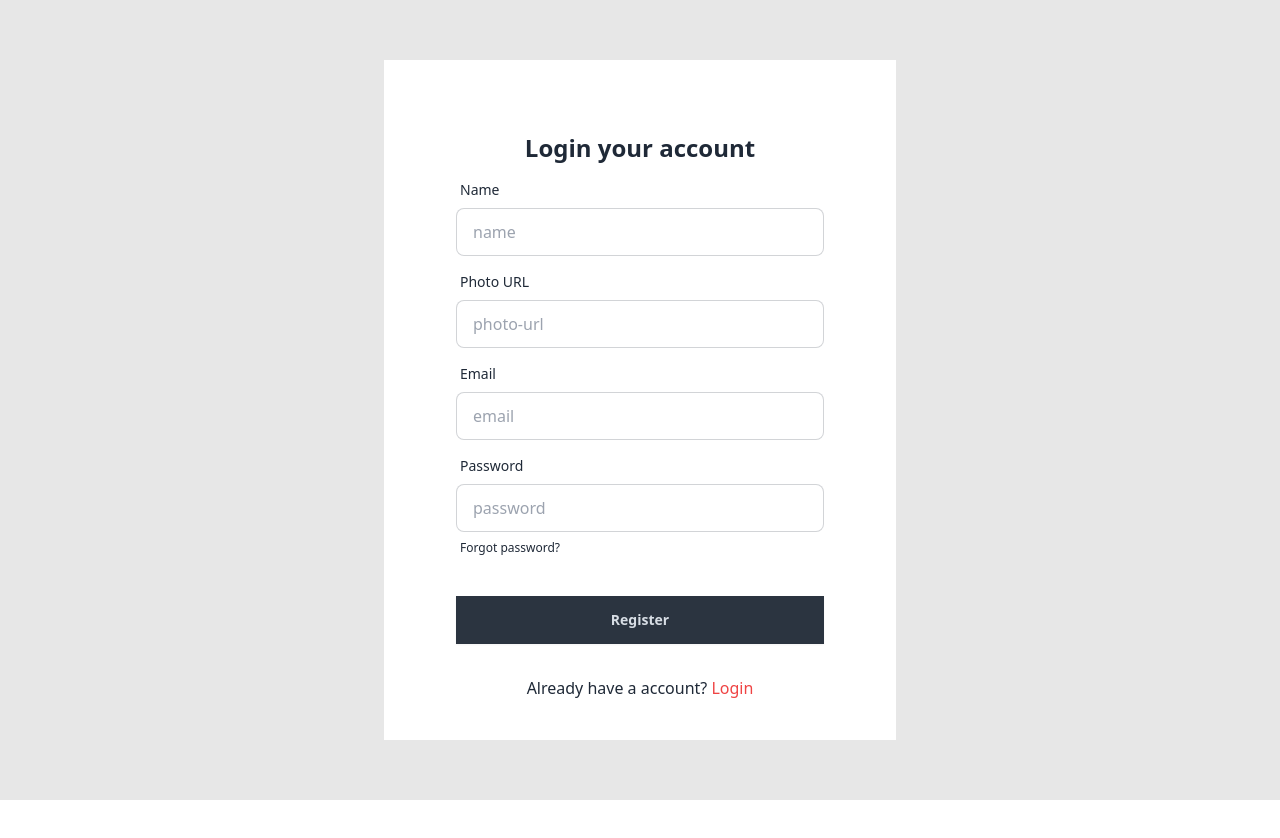
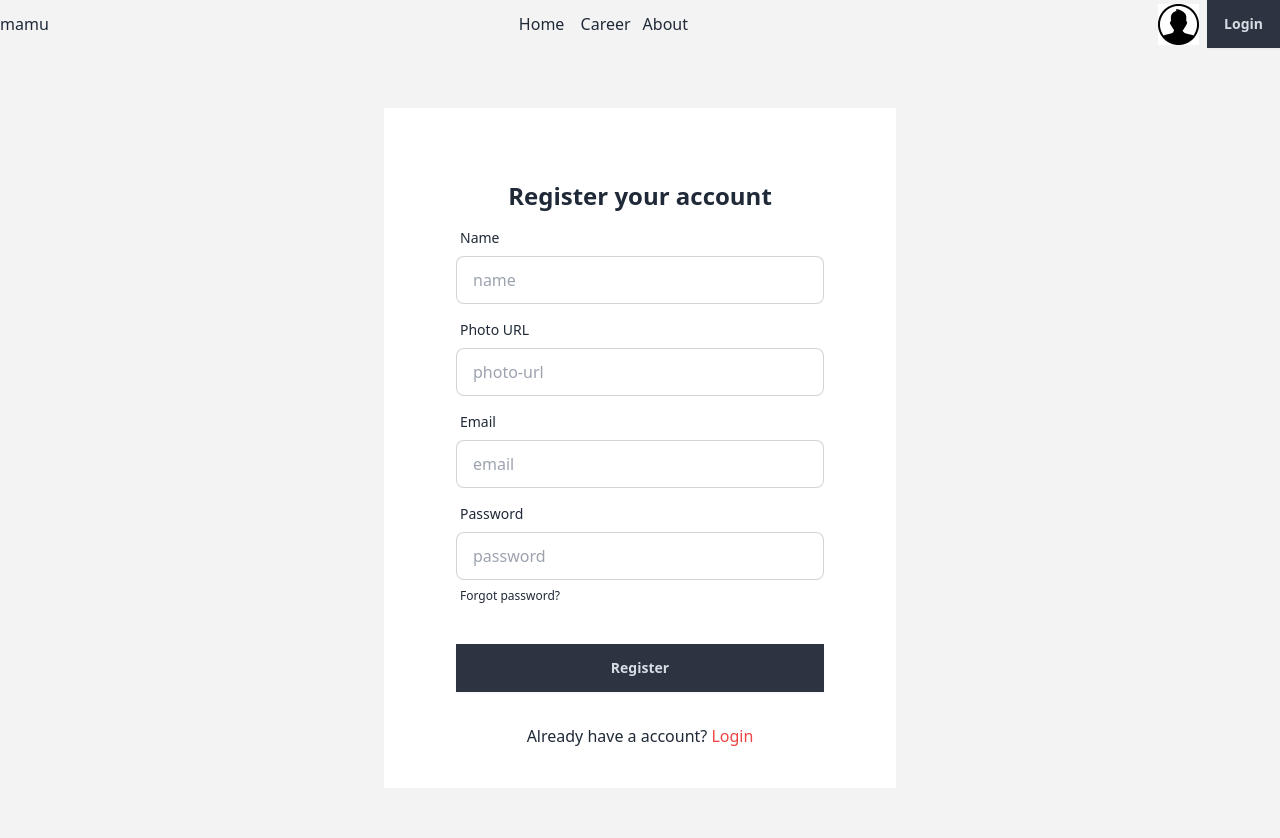
Before and after one commit to KI-Anik/m52-revision, a React (Vite) app: page /auth/register in a window 1280 px wide. Shown: the top 838 px of the page. Before the commit the page ends 800 px from the top, so only its background shows below. Built offline with nearby package versions, Linux system fonts and the light colour scheme.

Commit message:
add authentication context and provider; integrate user info into Navbar; update AuthLayout to include Navbar

```diff
--- a/src/components/Navbar.jsx
+++ b/src/components/Navbar.jsx
@@ -1,10 +1,14 @@
 import { Link } from "react-router-dom";
 import userIcon from '../assets/user.png'
+import { useContext } from "react";
+import { AuthContext } from "./provider/AuthProvider";
 
 const Navbar = () => {
+    const {user} = useContext(AuthContext)
+    console.log(user)
     return (
         <div className="flex justify-between items-center">
-            <div className=""></div>
+            <div>{user.name}</div>
             <div className="nav space-x-3">
                 <Link to={'/'}>Home</Link>
                 <Link to={'/career'}> Career</Link>
--- /dev/null
+++ b/src/components/firebase/firebase.config.js
@@ -0,0 +1,18 @@
+// Import the functions you need from the SDKs you need
+import { initializeApp } from "firebase/app";
+// TODO: Add SDKs for Firebase products that you want to use
+// https://firebase.google.com/docs/web/setup#available-libraries
+
+// Your web app's Firebase configuration
+const firebaseConfig = {
+  apiKey: "AIzaSyCIAxmO9MvD__DbTyg_VGT4OqTSeYjLTtc",
+  authDomain: "m52-news-portal.firebaseapp.com",
+  projectId: "m52-news-portal",
+  storageBucket: "m52-news-portal.firebasestorage.app",
+  messagingSenderId: "788003449908",
+  appId: "1:788003449908:web:947eb14a40890de162ae61"
+};
+
+// Initialize Firebase
+const app = initializeApp(firebaseConfig);
+export default app
--- a/src/components/pages/Login.jsx
+++ b/src/components/pages/Login.jsx
@@ -2,7 +2,7 @@ import { Link } from "react-router-dom";
 
 const Login = () => {
     return (
-        <div className= "min-h-screen flex justify-center items-center bg-[#e7e7e7]">
+        <div className= "min-h-screen flex justify-center items-center ">
              <div className="card bg-base-100 w-full max-w-lg rounded-none p-10">
       <form className="card-body">
         <h2 className="text-2xl font-semibold text-center">Login your account</h2>
--- a/src/components/pages/Register.jsx
+++ b/src/components/pages/Register.jsx
@@ -2,10 +2,10 @@ import { Link } from 'react-router-dom';
 
 const Register = () => {
     return (
-        <div className= "min-h-screen flex justify-center items-center bg-[#e7e7e7]">
+        <div className= "min-h-screen flex justify-center items-center ">
         <div className="card bg-base-100 w-full max-w-lg rounded-none p-10">
  <form className="card-body">
-   <h2 className="text-2xl font-semibold text-center">Login your account</h2>
+   <h2 className="text-2xl font-semibold text-center">Register your account</h2>
    <div className="form-control">
      <label className="label">
        <span className="label-text">Name</span>
--- /dev/null
+++ b/src/components/provider/AuthProvider.jsx
@@ -0,0 +1,20 @@
+import { createContext } from "react";
+
+export const AuthContext = createContext()
+
+const AuthProvider = ({children}) => {
+    const user = {
+        name: 'mamu'
+    }
+
+    const authInfo = {
+        user
+    }
+    return (
+        <AuthContext.Provider value={authInfo}>
+            {children}
+        </AuthContext.Provider>
+    );
+};
+
+export default AuthProvider;
--- a/src/layouts/AuthLayout.jsx
+++ b/src/layouts/AuthLayout.jsx
@@ -1,8 +1,10 @@
 import { Outlet } from "react-router-dom";
+import Navbar from "../components/Navbar";
 
 const AuthLayout = () => {
     return (
-        <div>
+        <div className="bg-[#f3f3f3]">
+            <Navbar></Navbar>
             <Outlet></Outlet>
         </div>
     );
--- a/src/main.jsx
+++ b/src/main.jsx
@@ -3,9 +3,12 @@ import { createRoot } from 'react-dom/client'
 import './index.css'
 import { RouterProvider } from 'react-router-dom'
 import Router from './routes/router'
+import AuthProvider from './components/provider/AuthProvider'
 
 createRoot(document.getElementById('root')).render(
   <StrictMode>
-    <RouterProvider router={Router}></RouterProvider>
+    <AuthProvider>
+      <RouterProvider router={Router}></RouterProvider>
+    </AuthProvider>
   </StrictMode>,
 )
```
